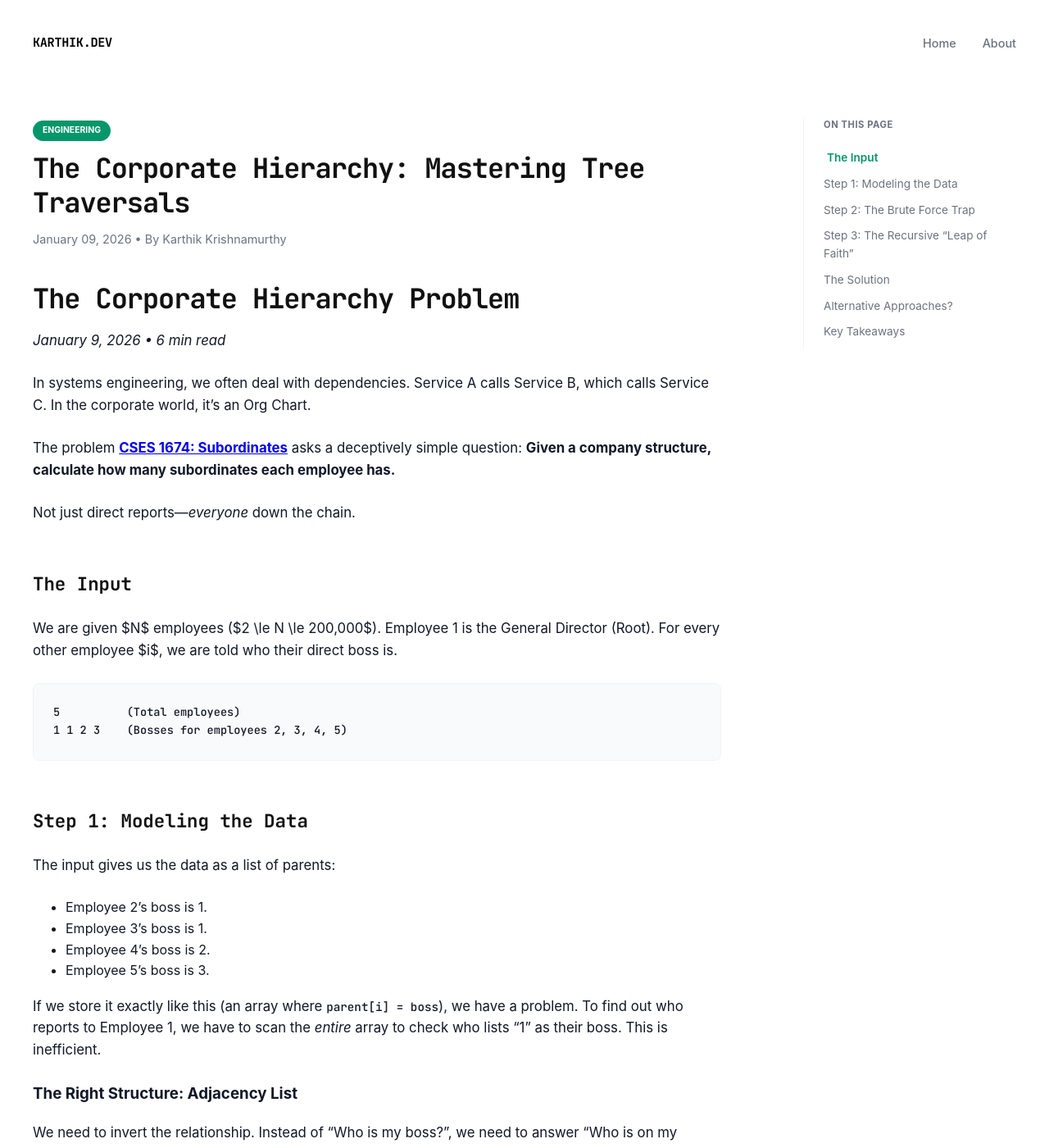
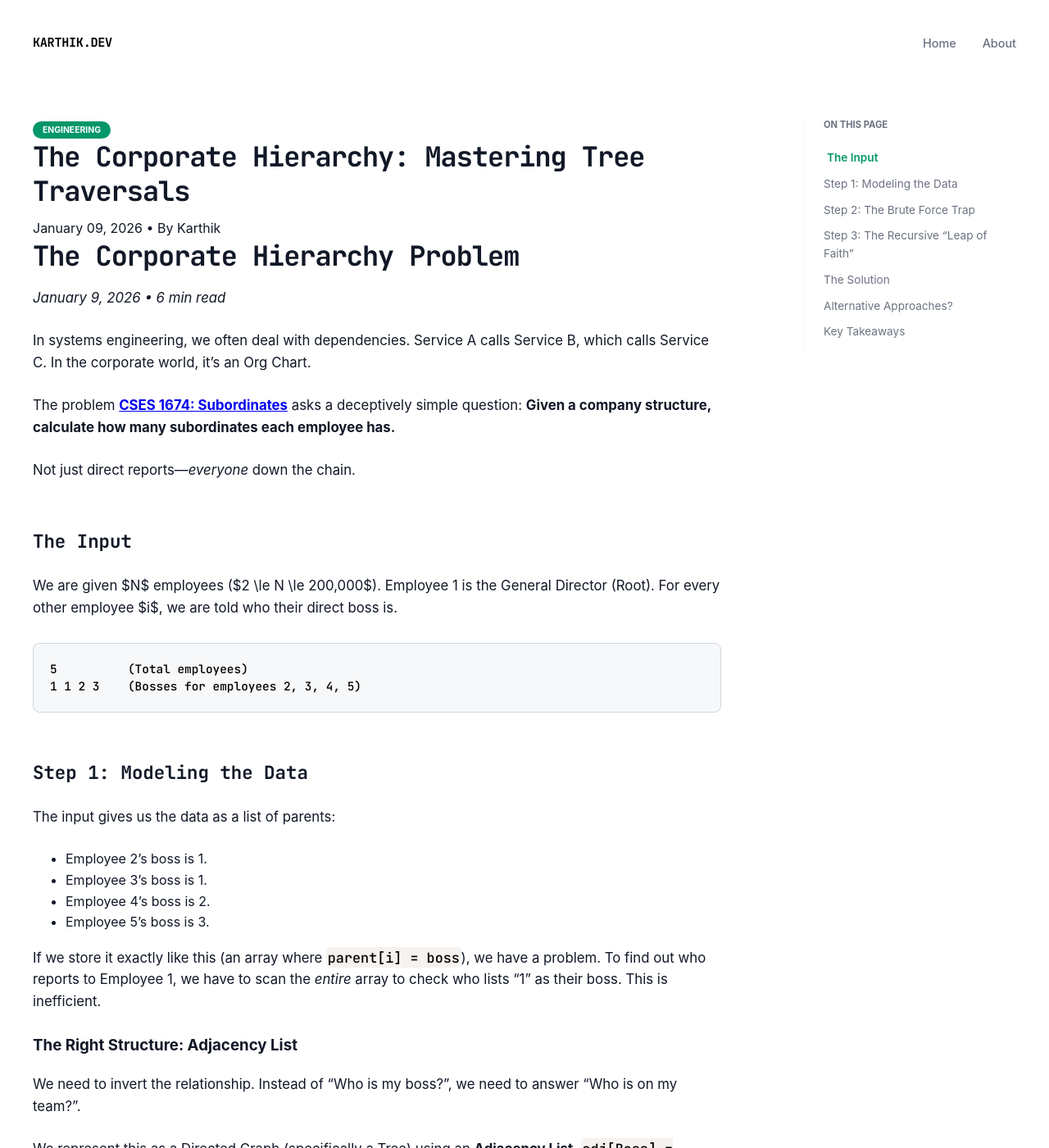
Before and after one commit to kart/karthik.dev, a Jekyll site: the page built from _posts/2026-01-09-cses-1674.md, in a window 1280 px wide and 1400 px high. Shown: the whole window at 82% size. Built offline with Jekyll 4.4.1, drawn with Linux system fonts in a browser that asks for light colours; nearby versions of some CDN libraries; some web fonts are replaced; some of the changed text lies outside the part shown.

Commit message:
more style changes

```diff
--- a/_layouts/default.html
+++ b/_layouts/default.html
@@ -8,6 +8,9 @@
     <link rel="stylesheet" href="https://rsms.me/inter/inter.css">
     <link href="https://fonts.googleapis.com/css2?family=JetBrains+Mono:wght@500;700&display=swap" rel="stylesheet">
 
+    <link rel="stylesheet" href="https://cdnjs.cloudflare.com/ajax/libs/prism/1.29.0/themes/prism.min.css">
+    <link rel="stylesheet" href="https://cdnjs.cloudflare.com/ajax/libs/prism/1.29.0/plugins/line-highlight/prism-line-highlight.min.css">
+
     <style>
         :root {
             --text-main: #111827;
@@ -15,6 +18,7 @@
             --accent: #059669;
             --border: #f3f4f6;
             --bg-subtle: #f9fafb;
+            --code-bg: #f6f8fa;
         }
 
         body {
@@ -27,9 +31,8 @@
             -webkit-font-smoothing: antialiased;
         }
 
-        /* 1. LAYOUT: Expanded Horizontal Real Estate */
         .site-container {
-            max-width: 1280px; /* Increased from 1100px */
+            max-width: 1280px;
             margin: 0 auto;
             padding: 40px 40px;
         }
@@ -52,138 +55,65 @@
 
         .grid-layout {
             display: grid;
-            grid-template-columns: 1fr 260px; /* Wider sidebar area */
-            gap: 100px; /* More breathing room between text and TOC */
+            grid-template-columns: 1fr 260px;
+            gap: 100px;
             align-items: start;
         }
 
-        /* 2. TYPOGRAPHY: Scaled Down for Precision */
-        article {
-            max-width: 840px; /* Increased from 720px for more horizontal real estate */
+        article { max-width: 840px; }
+
+        /* HOME FEED STYLES */
+        .post-card { margin-bottom: 64px; padding-bottom: 64px; border-bottom: 1px solid var(--border); }
+        .post-card:last-child { border-bottom: none; }
+        .post-header { display: flex; align-items: center; gap: 16px; margin-bottom: 16px; }
+        .category-tag { background: var(--accent); color: white; padding: 4px 12px; border-radius: 99px; font-size: 0.65rem; font-weight: 700; text-transform: uppercase; }
+        .feed-title { font-family: 'JetBrains Mono', monospace; font-size: 1.75rem; margin: 0 0 12px 0; transition: color 0.2s; }
+        .post-title-link { text-decoration: none; color: inherit; }
+        .post-title-link:hover .feed-title { color: var(--accent); }
+
+        /* ARTICLE STYLES */
+        h1 { font-family: 'JetBrains Mono', monospace; font-size: 2.1rem; font-weight: 700; line-height: 1.25; margin: 0 0 12px 0; letter-spacing: -0.03em; }
+        h2 { font-family: 'JetBrains Mono', monospace; font-size: 1.4rem; font-weight: 700; margin: 2.5em 0 1em 0; scroll-margin-top: 40px; }
+        p { margin-bottom: 1.5em; font-size: 1.05rem; }
+
+        /* CODE BLOCK STYLING - High Fidelity Refinement */
+        pre[class*="language-"] {
+            background: var(--code-bg) !important;
+            border: 1px solid #d0d7de !important;
+            border-radius: 8px !important;
+            padding: 20px !important;
+            margin: 2em 0 !important;
+            font-size: 0.9rem !important;
+            line-height: 1.5 !important;
         }
 
-        .category-tag {
-            background: var(--accent);
-            color: white;
-            padding: 4px 12px;
-            border-radius: 99px;
-            font-size: 0.65rem; /* Slightly smaller */
-            font-weight: 700;
-            text-transform: uppercase;
-            display: inline-block;
-            margin-bottom: 12px;
+        code[class*="language-"], pre[class*="language-"] {
+            font-family: 'JetBrains Mono', monospace !important;
+            text-shadow: none !important;
         }
 
-        h1 {
-            font-family: 'JetBrains Mono', monospace;
-            font-size: 2.1rem; /* Scaled down from 2.5rem */
-            font-weight: 700;
-            line-height: 1.25;
-            margin: 0 0 12px 0;
-            letter-spacing: -0.03em;
-            color: #111;
+        /* Inline code styling */
+        :not(pre) > code {
+            background-color: #f1f3f5;
+            color: #af2f2f;
+            padding: 0.2em 0.4em;
+            border-radius: 4px;
+            font-size: 0.85em;
+            font-family: 'JetBrains Mono', monospace !important;
         }
 
-        .post-meta {
-            font-size: 0.9rem;
-            color: var(--text-muted);
-            margin-bottom: 40px;
-            display: block;
-        }
+        /* SIDEBAR */
+        .sidebar { position: sticky; top: 40px; border-left: 1px solid var(--border); padding-left: 24px; }
+        .sidebar-title { font-size: 0.7rem; text-transform: uppercase; font-weight: 700; color: var(--text-muted); margin-bottom: 20px; }
+        #toc { list-style: none; padding: 0; margin: 0; }
+        #toc li { margin-bottom: 10px; }
+        #toc a { text-decoration: none; color: var(--text-muted); font-size: 0.85rem; transition: all 0.2s ease; display: block; }
+        #toc a.active { color: var(--accent); font-weight: 600; transform: translateX(4px); }
 
-        h2 {
-            font-family: 'JetBrains Mono', monospace;
-            font-size: 1.4rem; /* Scaled down from 1.6rem */
-            font-weight: 700;
-            margin: 2.5em 0 1em 0;
-            color: #111;
-            scroll-margin-top: 40px;
-        }
-
-        p {
-            margin-bottom: 1.5em;
-            font-size: 1.05rem; /* Slightly tighter body text */
-        }
-
-        /* Image Styling */
-        article img {
-            border: 1px solid var(--border);
-            border-radius: 8px;
-            box-shadow: 0 4px 12px rgba(0,0,0,0.05);
-            margin: 2.5rem 0;
-            max-width: 100%;
-            height: auto;
-            display: block;
-        }
-
-        /* 3. SIDEBAR: Sticky TOC */
-        .sidebar {
-            position: sticky;
-            top: 40px;
-            border-left: 1px solid var(--border);
-            padding-left: 24px;
-        }
-
-        .sidebar-title {
-            font-size: 0.7rem;
-            text-transform: uppercase;
-            font-weight: 700;
-            color: var(--text-muted);
-            letter-spacing: 0.05em;
-            margin-bottom: 20px;
-        }
-
-        #toc {
-            list-style: none;
-            padding: 0;
-            margin: 0;
-        }
-
-        #toc li {
-            margin-bottom: 10px;
-        }
-
-        #toc a {
-            text-decoration: none;
-            color: var(--text-muted);
-            font-size: 0.85rem;
-            transition: all 0.2s ease;
-            display: block;
-        }
-
-        #toc a:hover {
-            color: #000;
-        }
-
-        #toc a.active {
-            color: var(--accent);
-            font-weight: 600;
-            transform: translateX(4px);
-        }
-
-        /* 4. CODE */
-        pre {
-            background: var(--bg-subtle) !important;
-            border: 1px solid var(--border) !important;
-            border-radius: 8px;
-            padding: 24px !important;
-            margin: 2em 0 !important;
-            overflow-x: auto;
-        }
-
-        code {
-            font-family: 'JetBrains Mono', monospace;
-            font-size: 0.85em;
-        }
-
-        @media (max-width: 1100px) {
-            .grid-layout { grid-template-columns: 1fr; }
-            .sidebar { display: none; }
-        }
+        @media (max-width: 1100px) { .grid-layout { grid-template-columns: 1fr; } .sidebar { display: none; } }
     </style>
 </head>
 <body>
-
     <div class="site-container">
         <nav class="main-nav">
             <a href="/" class="logo">KARTHIK.DEV</a>
@@ -195,29 +125,42 @@
 
         <div class="grid-layout">
             <article id="post-content">
+                {% if page.url == "/" %}
+                    {{ content }}
+                {% else %}
                     <header>
                         <span class="category-tag">{{ page.category | default: "Engineering" }}</span>
                         <h1>{{ page.title }}</h1>
-                    <span class="post-meta">
-                        {{ page.date | date: "%B %d, %Y" }} • By Karthik Krishnamurthy
-                    </span>
+                        <span class="post-meta">{{ page.date | date: "%B %d, %Y" }} • By Karthik</span>
                     </header>
-
                     {{ content }}
+                {% endif %}
             </article>
 
             <aside class="sidebar">
-                <div class="sidebar-title">On this page</div>
-                <ul id="toc"></ul>
+                <div class="sidebar-title">{% if page.url == "/" %}Latest Thoughts{% else %}On this page{% endif %}</div>
+                <ul id="toc">
+                    {% if page.url == "/" %}
+                        {% for post in site.posts limit:5 %}
+                            <li><a href="{{ post.url }}">{{ post.title }}</a></li>
+                        {% endfor %}
+                    {% endif %}
+                </ul>
             </aside>
         </div>
     </div>
 
+    <script src="https://cdnjs.cloudflare.com/ajax/libs/prism/1.29.0/prism.min.js"></script>
+    <script src="https://cdnjs.cloudflare.com/ajax/libs/prism/1.29.0/components/prism-python.min.js"></script>
+    <script src="https://cdnjs.cloudflare.com/ajax/libs/prism/1.29.0/components/prism-cpp.min.js"></script>
+
     <script>
         document.addEventListener("DOMContentLoaded", function() {
             const toc = document.getElementById("toc");
+            const isHome = window.location.pathname === "/" || window.location.pathname === "/index.html";
+
+            if (!isHome) {
                 const headers = Array.from(document.querySelectorAll("#post-content h2"));
-
                 headers.forEach(h => {
                     const id = h.innerText.toLowerCase().replace(/[^a-z0-9]+/g, "-");
                     h.setAttribute("id", id);
```
Also changed, not shown: other parts of _layouts/default.html (+2 -7 lines), update_site.py (+100 -162 lines). Lines whose indentation alone changed are shown as unchanged.
